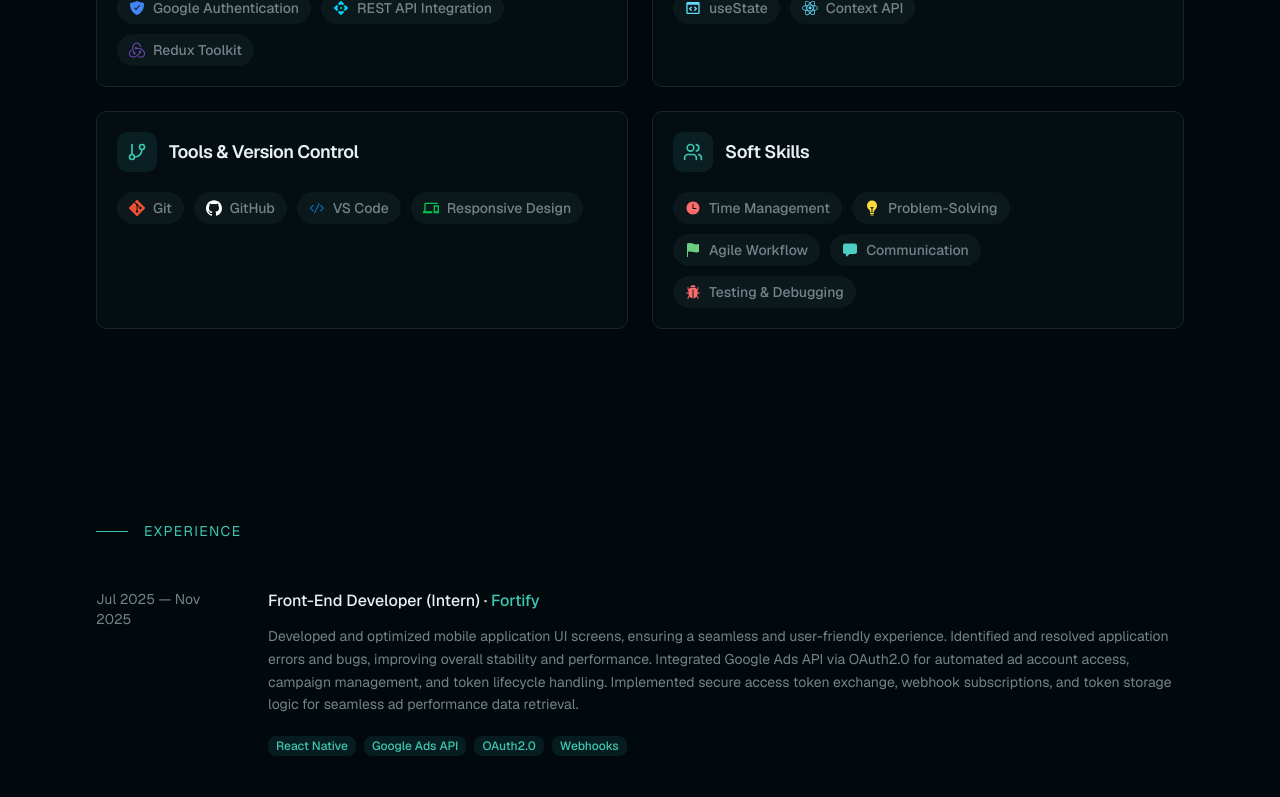
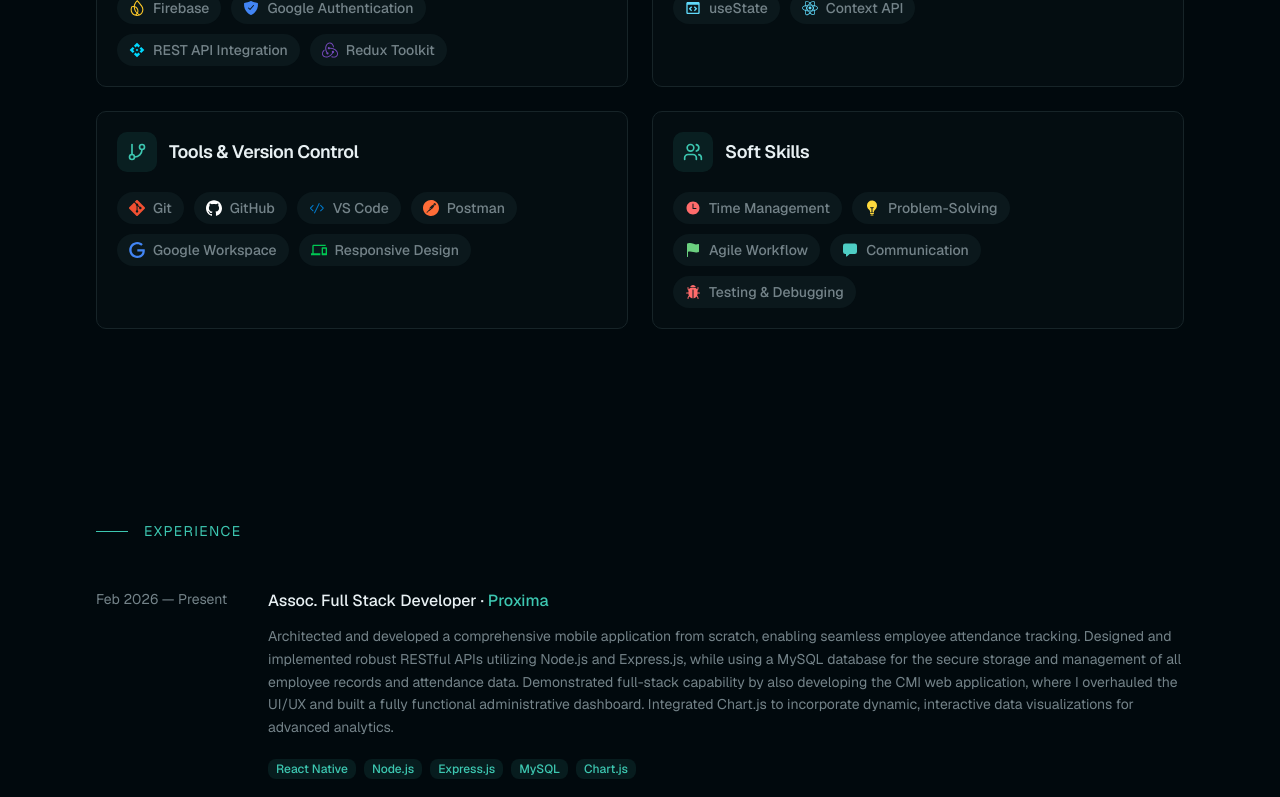
Before and after one commit to Ashhad-Ahmed/developer-portfolio2, a Next.js app: page / in a window 1280 px wide. Shown: the part 2000-2797 px from the top of the page. Built offline with nearby package versions, Linux system fonts and the light colour scheme.

Commit message:
portfolio update

```diff
--- a/components/experience.tsx
+++ b/components/experience.tsx
@@ -33,6 +33,14 @@ interface ExperienceItem {
 }
 
 const experiences: ExperienceItem[] = [
+  {
+    period: "Feb 2026 — Present",
+    title: "Assoc. Full Stack Developer",
+    company: "Proxima",
+    description:
+      "Architected and developed a comprehensive mobile application from scratch, enabling seamless employee attendance tracking. Designed and implemented robust RESTful APIs utilizing Node.js and Express.js, while using a MySQL database for the secure storage and management of all employee records and attendance data. Demonstrated full-stack capability by also developing the CMI web application, where I overhauled the UI/UX and built a fully functional administrative dashboard. Integrated Chart.js to incorporate dynamic, interactive data visualizations for advanced analytics.",
+    technologies: ["React Native", "Node.js", "Express.js", "MySQL", "Chart.js"],
+  },
   {
     period: "Jul 2025 — Nov 2025",
     title: "Front-End Developer (Intern)",
--- a/components/hero.tsx
+++ b/components/hero.tsx
@@ -28,6 +28,7 @@ const itemVariants = {
 
 const titles = [
   "React Native Developer",
+  "Full Stack Developer",
   "Mobile App Developer",
   "Cross Platform Developer",
   "Frontend Engineer",
--- a/components/skills.tsx
+++ b/components/skills.tsx
@@ -25,6 +25,10 @@ import {
   SiGithub,
   SiMysql,
   SiMongodb,
+  SiNodedotjs,
+  SiExpress,
+  SiPostman,
+  SiGoogle,
 } from "react-icons/si"
 import {
   IoNavigate,
@@ -118,9 +122,11 @@ const skillCategories: SkillCategory[] = [
     title: "Backend & APIs",
     icon: Database,
     skills: [
+      { name: "Node.js", icon: SiNodedotjs, color: "#339933" },
+      { name: "Express.js", icon: SiExpress, color: "#FFFFFF" },
+      { name: "MongoDB", icon: SiMongodb, color: "#47A248" },
+      { name: "MySQL", icon: SiMysql, color: "#4479A1" },
       { name: "Firebase", icon: SiFirebase, color: "#FFCA28" },
-      { name: "MySQL", icon: SiMysql, color: "#4479A1" },
-      { name: "MongoDB", icon: SiMongodb, color: "#47A248" },
       { name: "Google Authentication", icon: IoShieldCheckmark, color: "#4285F4" },
       { name: "REST API Integration", icon: MdApi, color: "#00D9FF" },
       { name: "Redux Toolkit", icon: SiRedux, color: "#764ABC" },
@@ -144,6 +150,8 @@ const skillCategories: SkillCategory[] = [
       { name: "Git", icon: SiGit, color: "#F05032" },
       { name: "GitHub", icon: SiGithub, color: "#FFFFFF" },
       { name: "VS Code", icon: VscCode, color: "#007ACC" },
+      { name: "Postman", icon: SiPostman, color: "#FF6C37" },
+      { name: "Google Workspace", icon: SiGoogle, color: "#4285F4" },
       { name: "Responsive Design", icon: MdDevices, color: "#00C853" },
     ],
   },
```
